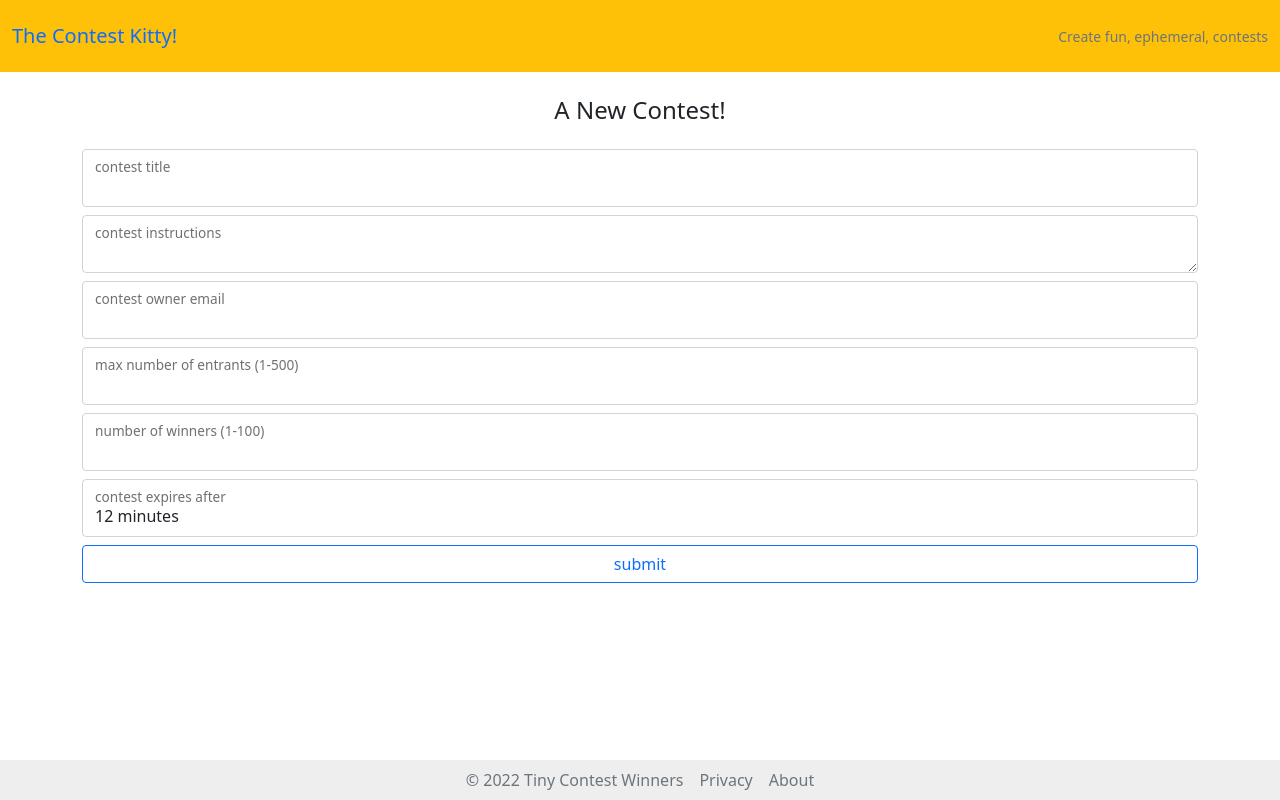
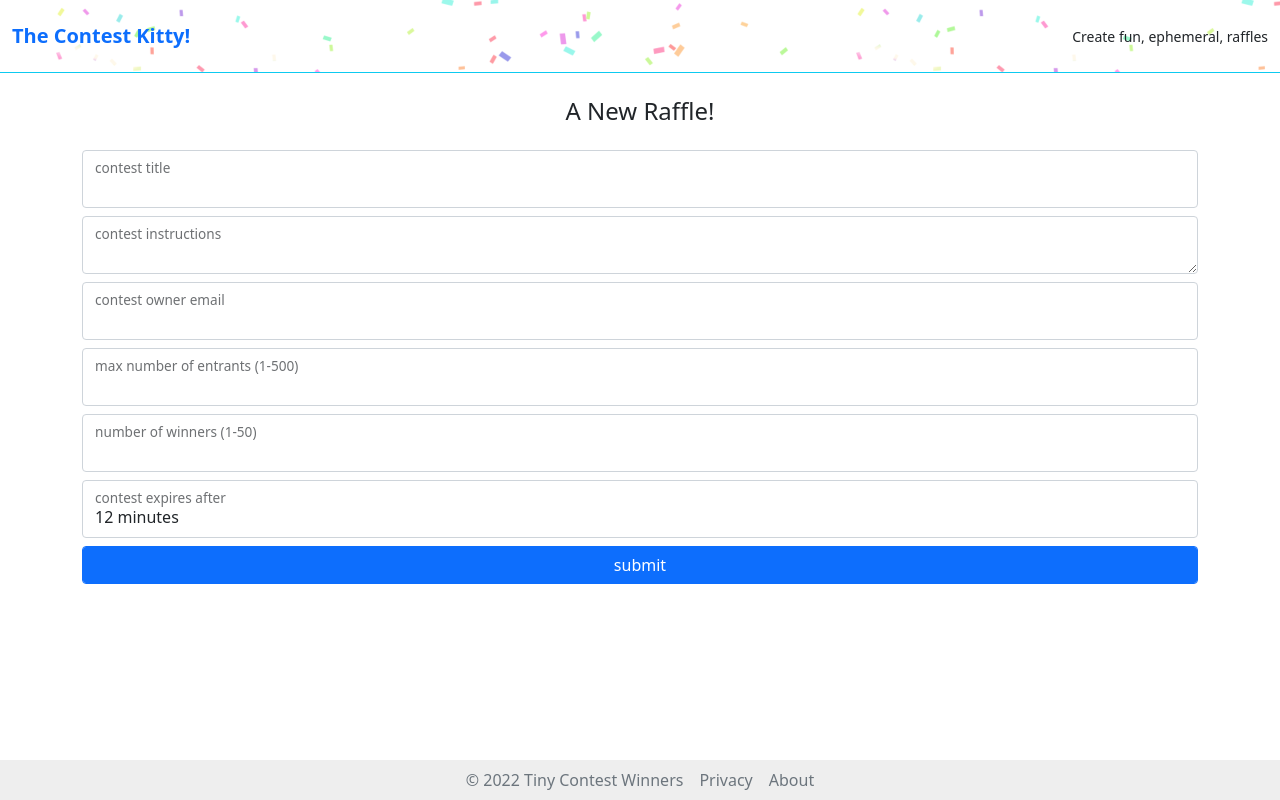
Before and after one commit to TinyContestWinners/tcw, a Flask app: page /contest in a window 1280 px wide. Run offline with Flask 2, Linux system fonts and the light colour scheme; some libraries are stand-ins or nearby versions.

Commit message:
added cat images

```diff
--- a/tcw/apps/contest/forms.py
+++ b/tcw/apps/contest/forms.py
@@ -10,7 +10,7 @@ class ContestForm(FlaskForm):
     title = StringField('contest title', validators=[DataRequired()],)
     instructions = TextAreaField('contest instructions', validators=[DataRequired()])
     email = EmailField('contest owner email', validators=[DataRequired()])
-    winners = IntegerField('number of winners (1-100)', validators=[DataRequired()])
+    winners = IntegerField('number of winners (1-50)', validators=[DataRequired()])
     maximum = IntegerField('max number of entrants (1-500)', validators=[DataRequired()])
     hours = SelectField('contest expires after', choices=[
         ('0.2', '12 minutes'),
--- a/tcw/apps/contest/templates/contest/form.html
+++ b/tcw/apps/contest/templates/contest/form.html
@@ -2,7 +2,7 @@
 
 {% block content %}
 
-    <h4 class="text-center mb-4">A New Contest!</h4>
+    <h4 class="text-center mb-4">A New Raffle!</h4>
     <form method="POST">
         {{ form.hidden_tag() }}
         {{ form.csrf_token }}
@@ -24,7 +24,7 @@
             {{ form.maximum.label(for='maximum') }}
             </div>
             <div class="form-floating mb-2">
-            {{ form.winners(class_='form-control', id='winners', min=1, max=100) }}
+            {{ form.winners(class_='form-control', id='winners', min=1, max=50) }}
             {{ form.winners.label(for='winners') }}
             </div>
             <div class="form-floating mb-2">
@@ -35,7 +35,7 @@
             {{ form.recaptcha(class_='form-control') }}
             </div>
         </fieldset>
-        {{ form.submit(class_='form-control btn btn-outline-primary') }}
+        {{ form.submit(class_='form-control btn btn-primary') }}
     </form>
 
 {% endblock %}
--- a/tcw/apps/contest/templates/contest/index.html
+++ b/tcw/apps/contest/templates/contest/index.html
@@ -3,11 +3,11 @@
 {% block content %}
 <div class="container text-center">
     <div>
-        <img src="{{ url_for('static', filename='images/happycat2.png') }}" width="200">
+        <img class="my-4" src="{{ url_for('static', filename='images/happykitty.png') }}" width="140">
     </div>
     <div>
         <a href="{{ url_for('contest.new') }}" class="btn btn-primary mb-5">
-        Create A New Contest!
+        Create A New Raffle!
         </a>
     </div>
 </div>
--- a/tcw/apps/contest/templates/contest/signup.html
+++ b/tcw/apps/contest/templates/contest/signup.html
@@ -8,9 +8,9 @@
             e.innerText = d.toDateString() + " " + d.toLocaleTimeString();
         }
     </script>
-    <h4 class="text-center mb-4">Contest Sign Up!</h4>
+    <h4 class="text-center mb-4">Raffle Sign Up!</h4>
     <div class="card">
-        <div class="card-header text-center">
+        <div class="card-header text-center bg-warning">
             <h6>{{ contest.title }}</h6>
             <div class="small">
                 contest expires <span id="expires">{{ contest.expires.isoformat() + "Z" }}</span>
@@ -19,7 +19,7 @@
         <div class="card-body">
             <p class="text-center">{{ contest.instructions | markdown | safe }}</p>
             {% if contest.entrants|length >= contest.max_entrants %}
-            <div class="alert alert-warning" role="alert">
+            <div class="alert alert-info" role="alert">
                 Sorry. This contest is full.
             </div>
             {% else %}
--- a/tcw/templates/base.html
+++ b/tcw/templates/base.html
@@ -5,18 +5,18 @@
         <meta charset="UTF-8">
         <meta name="viewport" content="width=device-width, initial-scale=1.0">
         <meta http-equiv="X-UA-Compatible" content="ie=edge">
-        <title>The Contest Kitty - Create fun, ephemeral, contests</title>
+        <title>The Contest Kitty - Create fun, ephemeral, raffles!</title>
         <link href="https://cdn.jsdelivr.net/npm/bootstrap@5.0.2/dist/css/bootstrap.min.css" rel="stylesheet" integrity="sha384-EVSTQN3/azprG1Anm3QDgpJLIm9Nao0Yz1ztcQTwFspd3yD65VohhpuuCOmLASjC" crossorigin="anonymous">
         <script src="https://cdn.jsdelivr.net/npm/bootstrap@5.0.2/dist/js/bootstrap.bundle.min.js" integrity="sha384-MrcW6ZMFYlzcLA8Nl+NtUVF0sA7MsXsP1UyJoMp4YLEuNSfAP+JcXn/tWtIaxVXM" crossorigin="anonymous"></script>
     </head>
     <body>
-        <nav class="navbar navbar-expand-lg py-3 bg-warning">
+        <nav class="navbar navbar-expand-lg py-3 bg-white border-bottom border-info" style="background-image: url( {{ url_for('static', filename='images/confetti.png') }} );">
             <div class="container-fluid bg-transparent">
-                <a class="navbar-brand" href="/">The Contest Kitty!</a>
-                <span class="small text-secondary mr-3">Create fun, ephemeral, contests</span>
+                <a class="navbar-brand fw-bold" href="/">The Contest Kitty!</a>
+                <span class="small">Create fun, ephemeral, raffles</span>
             </div>
         </nav>
-        <div class="container-md mt-4" style="margin-bottom: 8.0rem;">
+        <div class="container-md mt-4" style="margin-bottom: 5.0rem;">
             {% block content %}
             {% endblock content %}
         </div>
@@ -26,7 +26,6 @@
                 <li class="nav-item"><a href="{{ url_for('contest.privacy') }}" class="nav-link px-2 text-muted">Privacy</a></li>
                 <li class="nav-item"><a href="{{ url_for('contest.about') }}" class="nav-link px-2 text-muted">About</a></li>
             </ul>
-
         </footer>
   </body>
 </html>
```
Also changed, not shown: docs/howto.txt (added, +13 -0 lines), tcw/__init__.py (+10 -1 lines), tcw/config.py (+4 -9 lines), tcw/templates/404.html (+31 -0 lines), README.md, tcw/static/images/confetti.png (added), tcw/static/images/happycat2.png (deleted), tcw/static/images/happykitty-icon.png (added), tcw/static/images/happykitty.png (added), tcw/static/images/sadkitty.png (added).
